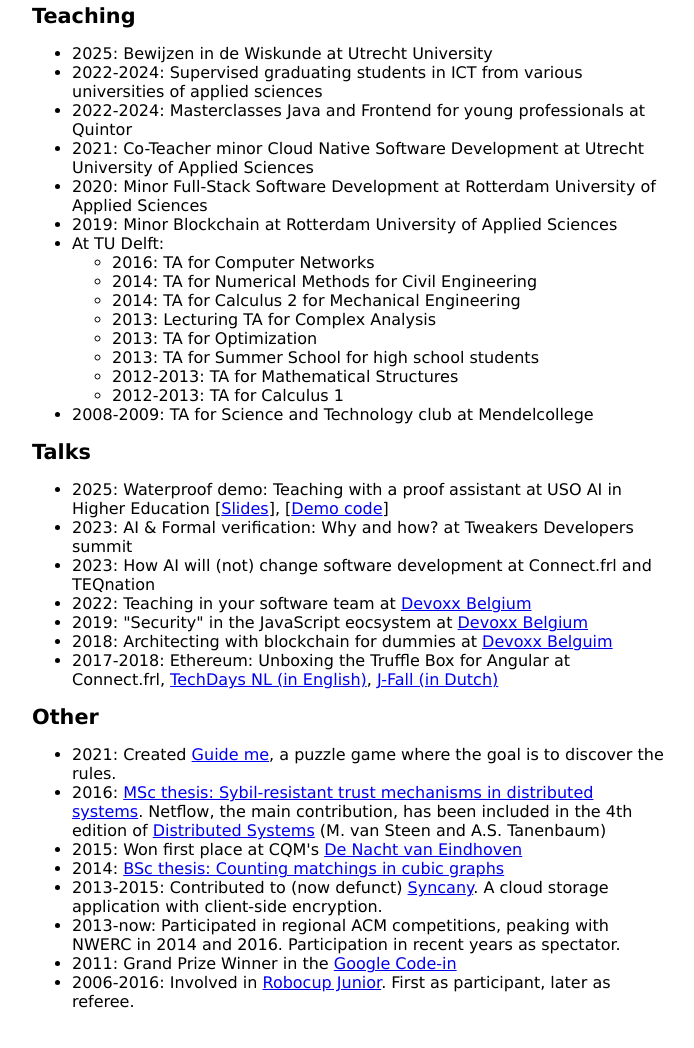
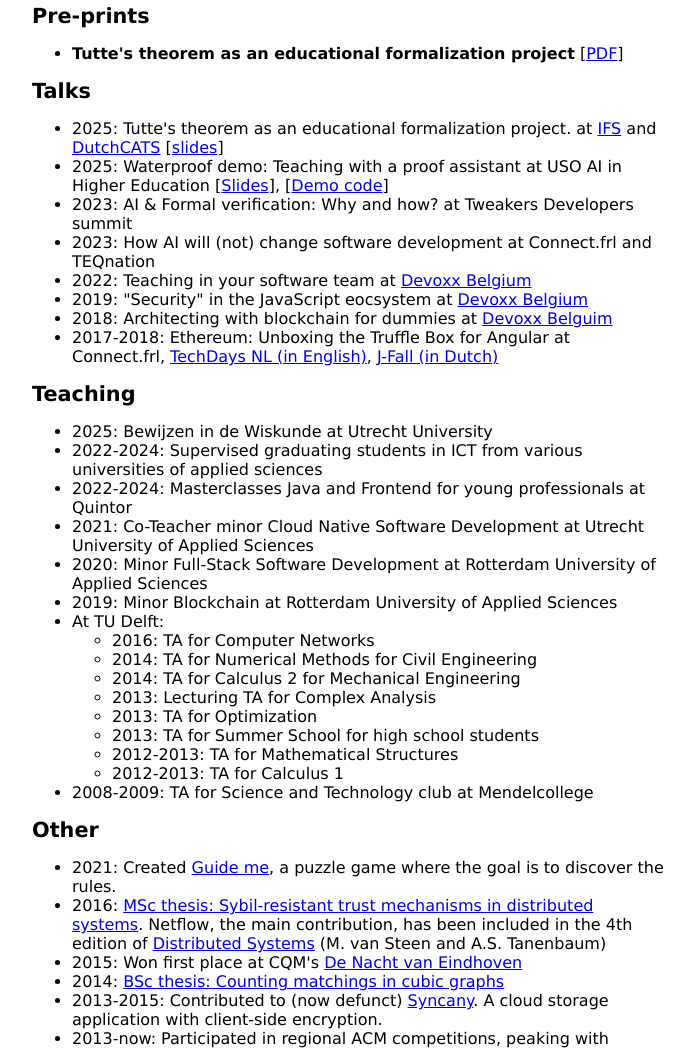
Before and after one commit to pimotte-agents/personalwebsite, a plain HTML site: page public/index.html in a window 1280 px wide. Shown: the part 540-1588 px from the top of the page, without its empty margins (292-986 px from the left). Before the commit the page ends 1567 px from the top, so only its background shows below. Drawn offline with Linux system fonts and the light colour scheme.

Commit message:
paper and talk

```diff
--- a/public/index.html
+++ b/public/index.html
@@ -42,6 +42,25 @@
             </ul>
         </section>
         <section>
+            <header>Pre-prints</header>
+            <ul>
+                <li><strong>Tutte's theorem as an educational formalization project</strong> [<a href="./pdf/tutte-edu.pdf">PDF</a>]</li>
+            </ul>
+        </section>
+        <section>
+            <header>Talks</header>
+            <ul>
+                <li>2025: Tutte's theorem as an educational formalization project. at <a href="https://jcommelin.github.io/informal-formalization-seminar/">IFS</a> and <a href="https://dutchcats.github.io/">DutchCATS</a> [<a href="./pdf/tutte-edu-slides.pdf">slides</a>]</li>
+                <li>2025: Waterproof demo: Teaching with a proof assistant at USO AI in Higher Education [<a href="./pdf/wp-demo2024aiuu.pdf">Slides</a>], [<a href="./code/ai_talk.mv">Demo code</a>]</li>
+                <li>2023: AI & Formal verification: Why and how? at Tweakers Developers summit</li>
+                <li>2023: How AI will (not) change software development at Connect.frl and TEQnation</li>
+                <li>2022: Teaching in your software team at <a href="https://www.youtube.com/watch?v=yELzwKttdKY">Devoxx Belgium</a></li>
+                <li>2019: "Security" in the JavaScript eocsystem at <a href="https://www.youtube.com/watch?v=yELzwKttdKY">Devoxx Belgium</a></li>
+                <li>2018: Architecting with blockchain for dummies at <a href="https://www.youtube.com/watch?v=yELzwKttdKY">Devoxx Belguim</a></li>
+                <li>2017-2018: Ethereum: Unboxing the Truffle Box for Angular at Connect.frl, <a href="https://www.youtube.com/watch?v=ZL3YLdDy9zE">TechDays NL (in English)</a>, <a href="https://www.youtube.com/watch?v=slYuXD-BloU">J-Fall (in Dutch)</a></li>
+            </ul>
+        </section>
+        <section>
             <header>Teaching</header>
             <ul>
                 <li>2025: Bewijzen in de Wiskunde at Utrecht University</li>
@@ -65,18 +84,6 @@
             </ul>
         </section>
         <section>
-            <header>Talks</header>
-            <ul>
-                <li>2025: Waterproof demo: Teaching with a proof assistant at USO AI in Higher Education [<a href="./pdf/wp-demo2024aiuu.pdf">Slides</a>], [<a href="./code/ai_talk.mv">Demo code</a>]</li>
-                <li>2023: AI & Formal verification: Why and how? at Tweakers Developers summit</li>
-                <li>2023: How AI will (not) change software development at Connect.frl and TEQnation</li>
-                <li>2022: Teaching in your software team at <a href="https://www.youtube.com/watch?v=yELzwKttdKY">Devoxx Belgium</a></li>
-                <li>2019: "Security" in the JavaScript eocsystem at <a href="https://www.youtube.com/watch?v=yELzwKttdKY">Devoxx Belgium</a></li>
-                <li>2018: Architecting with blockchain for dummies at <a href="https://www.youtube.com/watch?v=yELzwKttdKY">Devoxx Belguim</a></li>
-                <li>2017-2018: Ethereum: Unboxing the Truffle Box for Angular at Connect.frl, <a href="https://www.youtube.com/watch?v=ZL3YLdDy9zE">TechDays NL (in English)</a>, <a href="https://www.youtube.com/watch?v=slYuXD-BloU">J-Fall (in Dutch)</a></li>
-            </ul>
-        </section>
-        <section>
             <header>Other</header>
             <ul>
                 <li>2021: Created <a href="https://pimotte.gitlab.io/guide-me/">Guide me</a>, a puzzle game where the goal is to discover the rules.</li>
```
Also changed, not shown: 2 other files.
